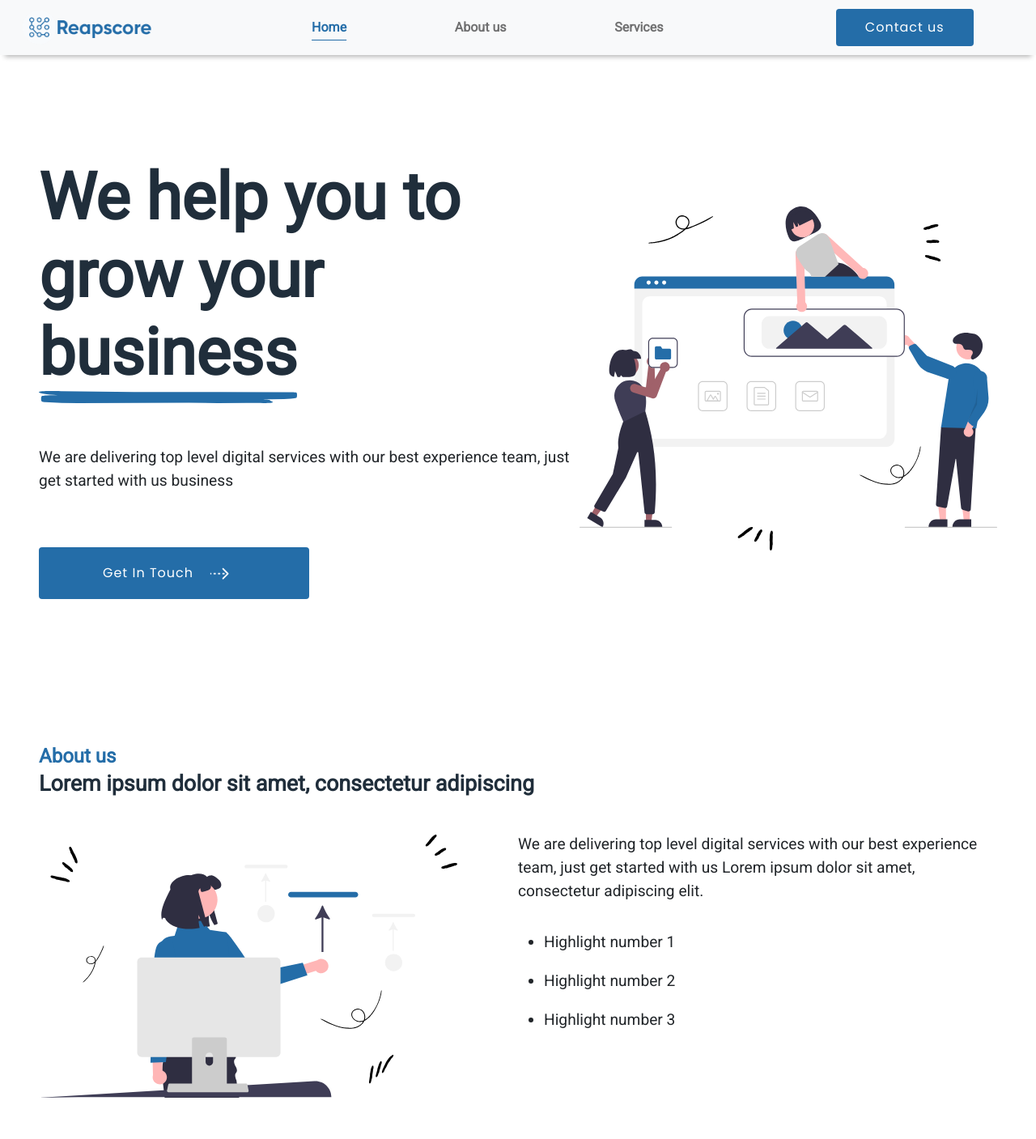
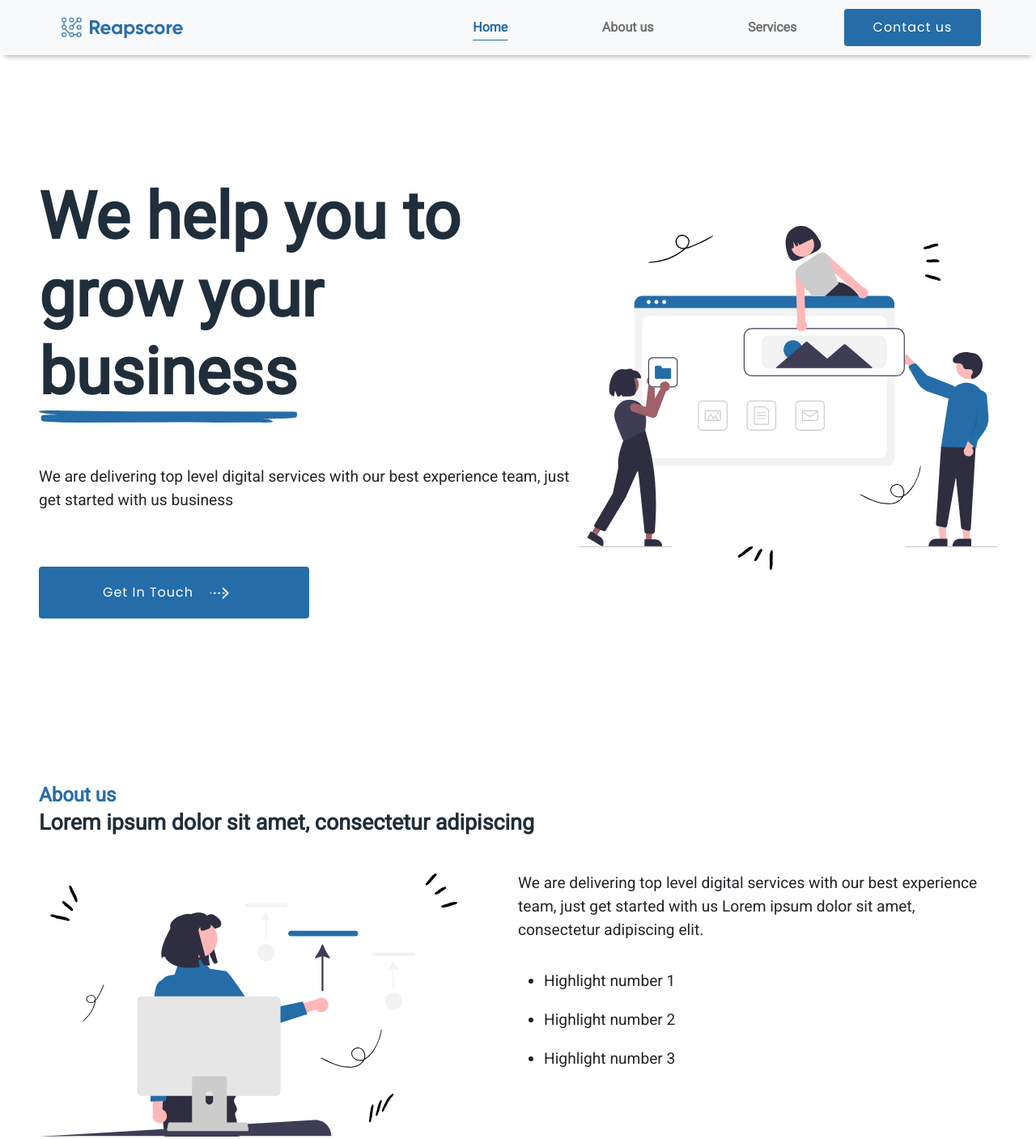
Before and after one commit to Freelancers007/Reapscore, a website built with Parcel: page index.html in a window 1280 px wide. Shown: the top 1407 px of the page at 81% size. Built offline with nearby package versions, Linux system fonts and the light colour scheme.

Commit message:
"Changes latest"

```diff
--- a/index.html
+++ b/index.html
@@ -39,7 +39,7 @@
           <span class="navbar-toggler-icon"></span>
         </button>
         <div
-          class="collapse navbar-collapse justify-content-around"
+          class="collapse navbar-collapse justify-content-end"
           id="navbarTogglerDemo01"
         >
           <ul class="navbar-nav nav-container">
@@ -78,7 +78,7 @@
     </div>
     <!-- end of nav bar -->
 
-    <section id="home" class="px-5">
+    <section id="home" class="px-5 pt-5">
       <div class="align-items-center justify-content-between section-body">
         <div class="col">
           <span class="home-title display-1">
@@ -105,7 +105,7 @@
     </section>
 
     <section id="aboutUs" class="px-5 pt-5">
-      <div class="section-title">
+      <div class="section-title pt-5">
         About us
         <span class="aboutus-title display-5">
           Lorem ipsum dolor sit amet, consectetur adipiscing
@@ -130,7 +130,14 @@
       </div>
     </section>
 
-    <section id="services"></section>
+    <section id="services">
+      <div class="section-title pt-5">
+        About us
+        <span class="aboutus-title display-5">
+          Lorem ipsum dolor sit amet, consectetur adipiscing
+        </span>
+      </div>
+    </section>
   </body>
   <script src="./scripts/script.js"></script>
 </html>
--- a/styles/style.css
+++ b/styles/style.css
@@ -10,6 +10,9 @@ body {
 #navbar {
   position: sticky;
   top: 0;
+}
+.navbar-collapse{
+  margin-right: 5%;
 }
 .navbar-shadow {
   -webkit-box-shadow: 0 8px 6px -6px rgba(0, 0, 0, 0.3);
@@ -62,7 +65,7 @@ body {
 }
 
 .navbar-brand {
-  margin-left: 24px;
+  margin-left: 5%;
 }
 
 .navbar-brand img {
```
